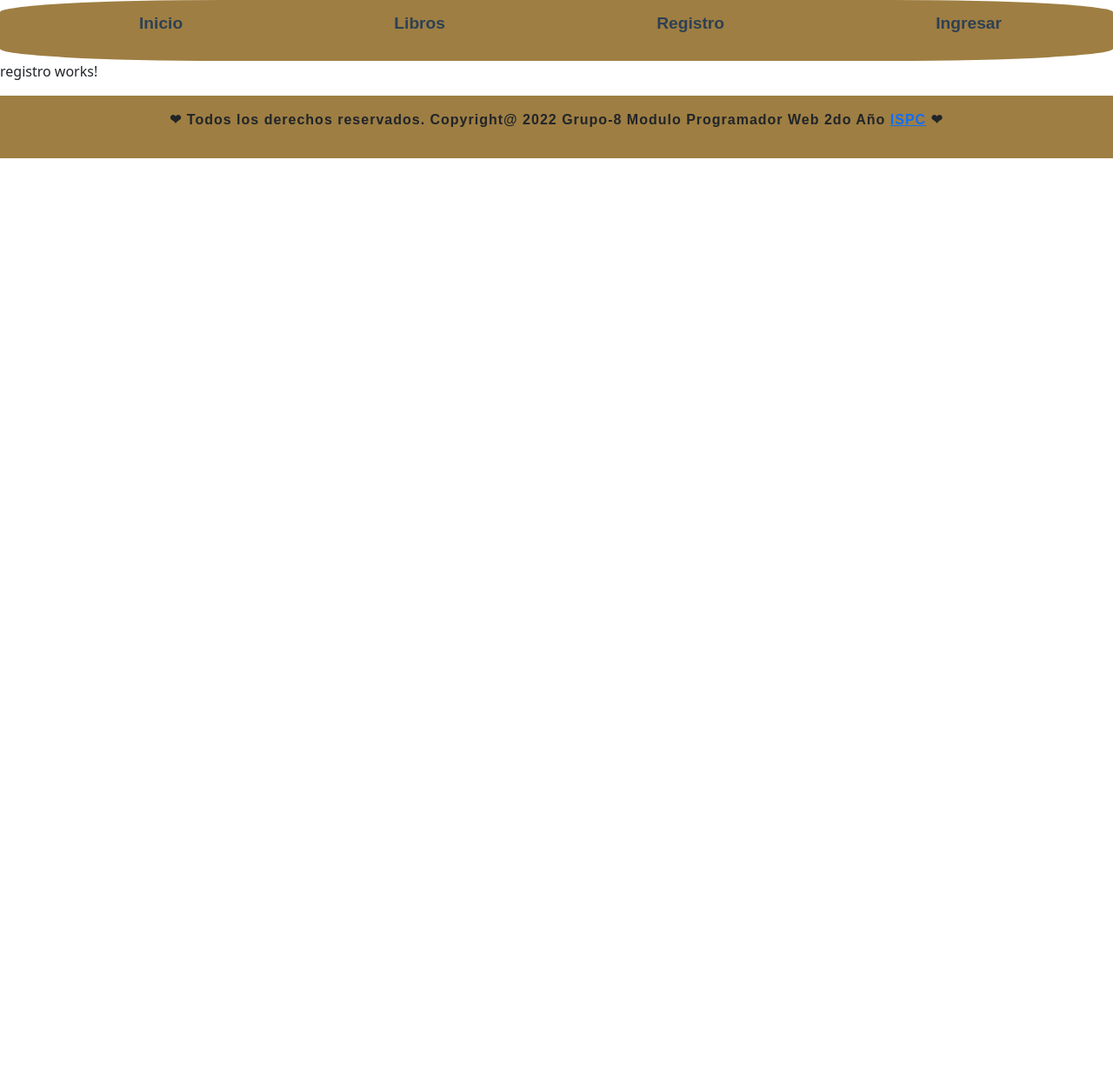
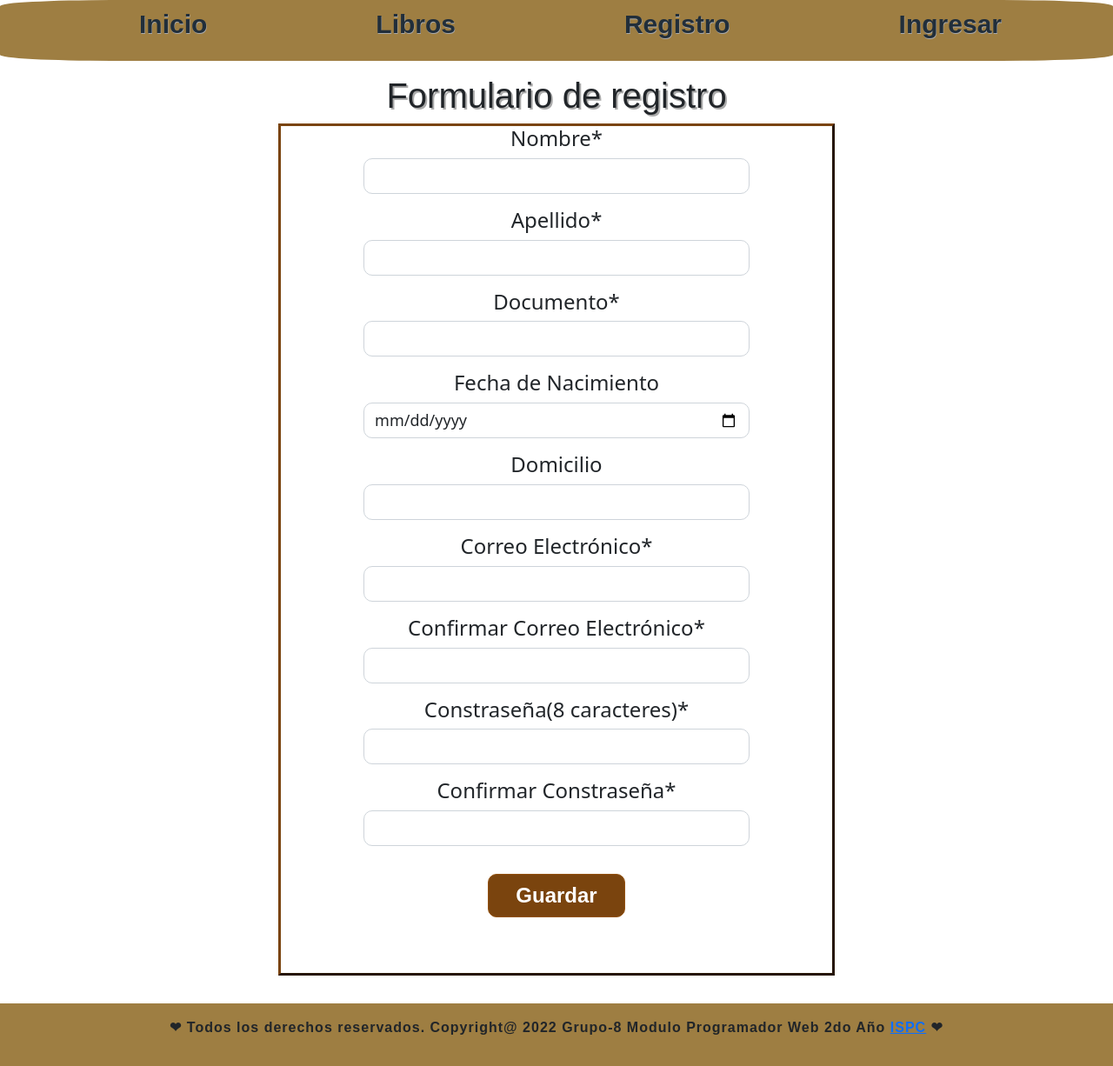
Before and after one commit to PaulVanHalen/ProyectoGDB, an Angular app in the folder Frontend/ProyectoGDB/: page /registro in a window 1280 px wide. Shown: the whole page at 87% size. Before the commit the page ends 800 px from the top, so only its background shows below. Built offline with nearby package versions, Linux system fonts and the light colour scheme.

Commit message:
Se agrega formulario de registro

```diff
--- a/Frontend/ProyectoGDB/src/app/layouts/header/header.component.css
+++ b/Frontend/ProyectoGDB/src/app/layouts/header/header.component.css
@@ -5,7 +5,7 @@ nav{
   justify-content: space-evenly;
   align-items: center;
   height: 70px;
-  border-radius: 20%;
+  border-radius: 10%;
 }
 
 ul{
@@ -21,16 +21,19 @@ li{
 }
 
 a{
-  color:#2E4053 ;
+  color:#212e3a ;
   font-family: 'Kanit', sans-serif;
-  font-size: larger;
+  font-size: 30px;
   font-weight: 600;
   text-decoration: none;
+  text-shadow: 0.5px 0.5px #ABABAB;
 }
 
 a:hover{
   color: rgb(218, 207, 190);
-  font-size: medium;
+  font-size: 30px;
+  font-weight: 600;
+  text-shadow: 0.5px 0.5px #5a5757;
 }
 
 @media (max-width:725px){
--- a/Frontend/ProyectoGDB/src/app/pages/ingresar/ingresar.component.html
+++ b/Frontend/ProyectoGDB/src/app/pages/ingresar/ingresar.component.html
@@ -13,6 +13,6 @@
     <div class="d-grid gap-2">
       <button class="btn btn-primary btn-lg" type="button">Ingresar</button>
     </div>
-    <p class="mt-3">No tenes una cuenta? <a href="registro">Registrarse</a></p>
+    <p class="mt-3">No tenes una cuenta? <a href="../registro/registro.component.html">Registrarse</a></p>
   </form>
 </div>
--- a/Frontend/ProyectoGDB/src/app/pages/inicio/inicio.component.html
+++ b/Frontend/ProyectoGDB/src/app/pages/inicio/inicio.component.html
@@ -1,9 +1,9 @@
 <main>
 
   <section>
-    <p class="texto">Bienvenidos a nuestra <strong>Biblioteca Virtual</strong>, donde podras consultar nuestro catalogo de Libros,
-      ademas vas a poder reservar cualquiera de nuestros Libros y tenerlo hasta un maximo de 15 dias.
-      No olvides ir a la seccion <strong>"Registro"</strong> y completar nuestro formulario, una vez llenado vas a poder disfrutar de nuestro servicio.
+    <p class="texto">Bienvenidos a nuestra <strong>Biblioteca Virtual</strong>, donde podrás consultar nuestro catálogo de Libros,
+      además vas a poder reservar cualquiera de nuestros Libros y tenerlo hasta un máximo de 15 días.
+      No olvides ir a la sección <strong>"Registro"</strong> y completar nuestro formulario, una vez llenado vas a poder disfrutar de nuestro servicio.
     </p>
   </section>
 
--- a/Frontend/ProyectoGDB/src/app/pages/pages.module.ts
+++ b/Frontend/ProyectoGDB/src/app/pages/pages.module.ts
@@ -4,6 +4,7 @@ import { InicioComponent } from './inicio/inicio.component';
 import { LibrosComponent } from './libros/libros.component';
 import { RegistroComponent } from './registro/registro.component';
 import { IngresarComponent } from './ingresar/ingresar.component';
+import { ReactiveFormsModule } from '@angular/forms';
 
 @NgModule({
   declarations: [
@@ -14,6 +15,7 @@ import { IngresarComponent } from './ingresar/ingresar.component';
   ],
   imports: [
     CommonModule,
+    ReactiveFormsModule
   ],
   exports:[
     InicioComponent,LibrosComponent
--- a/Frontend/ProyectoGDB/src/app/pages/registro/registro.component.css
+++ b/Frontend/ProyectoGDB/src/app/pages/registro/registro.component.css
@@ -0,0 +1,76 @@
+/*titulos formulario de registro de usuario*/
+
+h1{
+    font-family: 'Kanit', sans-serif;
+    margin-top: 1rem;
+    text-align: center;
+    text-shadow: 2px 2px #ABABAB;
+  }
+
+  h3{
+
+    font-family: 'Kanit', sans-serif;
+    text-align: center;
+    margin-top: 1rem;
+    margin-bottom: 1rem;
+ }
+ /*campos del formulario*/
+  p{
+    margin-top: 1rem;
+    font-size:medium;
+    font-family: 'Kanit', sans-serif;
+    text-align: 60%;
+    font-weight: 600;
+    width: 250%;
+    margin-left: 75%;
+  }
+
+  em{
+    background-color: #FFB366;
+  }
+
+  input {
+    font-size: large;
+    font-weight: 400;
+    width: 70%;
+    border-radius: 10px;
+    margin-left: 15%;
+    margin-top: 0.5rem;
+    margin-bottom: 1rem;
+  }
+
+  option{
+    text-align: center;
+    font-weight: 600;
+    width: 100%;
+  }
+
+  form{
+    border-style:outset;
+    border-color: #7a440e;
+    width: 50%;
+    margin-bottom: 2rem;
+    margin-left: 25%;
+    text-align: center;
+  }
+  /*Botones W and H con % hasta solucioar responsive*/
+  button{
+    background-color: #7a440e;
+    border-radius: 10px;
+    border-color: #945210;
+    border-width: 1px;
+    font-family: 'Kanit', sans-serif;
+    font-size: 150%;
+    font-weight: bold;
+    width: 25%;
+    height: 10%;
+    display: block;
+    margin: 0 auto;
+    margin-top: 2rem;
+    margin-bottom: 4rem;
+  }
+
+  button:hover{
+    background-color: rgb(206, 129, 36);
+    cursor: pointer;
+  }
--- a/Frontend/ProyectoGDB/src/app/pages/registro/registro.component.html
+++ b/Frontend/ProyectoGDB/src/app/pages/registro/registro.component.html
@@ -1,2 +1,107 @@
+<h1>Formulario de registro</h1>
 
-<p>registro works!</p>
+<form [formGroup]="RegistroForm" (ngSubmit)="onSubmit()" novalidate>
+
+    <h4>Nombre*</h4>
+    <input type="text" class="form-control" formControlName="nombre" id="nombre"
+    [ngClass]="{ 'is-invalid': submitted &&f['nombre'].errors }" >
+
+    <div *ngIf="submitted && f['nombre'].errors" class="invalid-feedback"
+    class="col-sm-3 text-danger">
+
+    <div *ngIf = "nombre?.errors?.['required']">
+        <p>Ingrese su nombre</p>
+    </div>
+    </div>
+
+    <h4>Apellido*</h4>
+    <input type="text" class="form-control" formControlName="apellido" id="apellido"
+    [ngClass]="{ 'is-invalid': submitted &&f['apellido'].errors }" >
+
+    <div *ngIf="submitted && f['apellido'].errors" class="invalid-feedback"
+     class="col-sm-3 text-danger">
+    <div *ngIf = "apellido?.errors?.['required']">
+    <p>Ingrese su apellido</p>
+    </div>
+    </div>
+
+    <h4>Documento*</h4>
+    <input type="number" class="form-control" formControlName="documento" id="documento"
+    [ngClass]="{ 'is-invalid': submitted &&f['apellido'].errors }" >
+
+    <div *ngIf="submitted && f['documento'].errors" class="invalid-feedback"
+     class="col-sm-3 text-danger">
+    <div *ngIf = "documento?.errors?.['required']">
+    <p>Ingrese su documento de identidad</p>
+    </div>
+    </div>
+
+    <h4>Fecha de Nacimiento</h4>
+    <input type="date" class="form-control" formControlName="fechaNacimiento" id="fechaNacimiento"
+    [ngClass]="{ 'is-invalid': submitted &&f['fechaNacimiento'].errors }" >
+
+    <div *ngIf="submitted && f['fechaNacimiento'].errors" class="invalid-feedback"
+     class="col-sm-3 text-danger">
+    <div *ngIf = "fechaNacimiento?.errors?.['required']">
+    <p>Ingrese su fecha de nacimiento</p>
+    </div>
+    </div>
+
+    <h4>Domicilio</h4>
+    <input type="text" class="form-control" formControlName="domicilio" id="domicilio"
+    [ngClass]="{ 'is-invalid': submitted &&f['domicilio'].errors }" >
+
+    <div *ngIf="submitted && f['domicilio'].errors" class="invalid-feedback"
+     class="col-sm-3 text-danger">
+    <div *ngIf = "domicilio?.errors?.['required']">
+    <p>Ingrese su domicilio</p>
+    </div>
+    </div>
+
+    <h4>Correo Electrónico*</h4>
+    <input type="email" class="form-control" formControlName="email" id="email"
+    [ngClass]="{ 'is-invalid': submitted &&f['email'].errors }" >
+
+    <div *ngIf="submitted && f['email'].errors" class="invalid-feedback"
+     class="col-sm-3 text-danger">
+    <div *ngIf = "email?.errors?.['required']">
+    <p>Ingrese su correo electrónico</p>
+    </div>
+    </div>
+
+    <h4>Confirmar Correo Electrónico*</h4>
+    <input type="email" class="form-control" formControlName="confirmarEmail" id="email"
+    [ngClass]="{ 'is-invalid': submitted &&f['confirmarEmail'].errors }" >
+
+    <div *ngIf="submitted && f['confirmarEmail'].errors" class="invalid-feedback"
+     class="col-sm-3 text-danger">
+    <div *ngIf = "confirmarEmail?.errors?.['required']">
+    <p>El correo electrónico no coincide con el ingresado</p>
+    </div>
+    </div>
+
+    <h4>Constraseña(8 caracteres)*</h4>
+    <input type="password" class="form-control" formControlName="password" id="password"
+    [ngClass]="{ 'is-invalid': submitted &&f['password'].errors }" >
+
+    <div *ngIf="submitted && f['password'].errors" class="invalid-feedback"
+     class="col-sm-3 text-danger">
+    <div *ngIf = "password?.errors?.['required']">
+    <p>Ingrese una contraseña válida</p>
+    </div>
+    </div>
+
+    <h4>Confirmar Constraseña*</h4>
+    <input type="password" class="form-control" formControlName="confirmarPassword" id="confirmarPassword"
+    [ngClass]="{ 'is-invalid': submitted &&f['confirmarPassword'].errors }" >
+
+    <div *ngIf="submitted && f['confirmarPassword'].errors" class="invalid-feedback"
+     class="col-sm-3 text-danger">
+    <div *ngIf = "confirmarPassword?.errors?.['required']">
+    <p>La contraseña no coincide con la ingresada</p>
+    </div>
+    </div>
+
+    <button type="submit" class="btn btn-success btn-block">Guardar</button>
+
+    </form>
--- a/Frontend/ProyectoGDB/src/app/pages/registro/registro.component.ts
+++ b/Frontend/ProyectoGDB/src/app/pages/registro/registro.component.ts
@@ -1,4 +1,5 @@
 import { Component, OnInit } from '@angular/core';
+import {ReactiveFormsModule, FormBuilder, FormGroup, Validators} from '@angular/forms';
 
 @Component({
   selector: 'app-registro',
@@ -7,9 +8,82 @@ import { Component, OnInit } from '@angular/core';
 })
 export class RegistroComponent implements OnInit {
 
-  constructor() { }
-
-  ngOnInit(): void {
+  RegistroForm!: FormGroup;
+  submitted = false;
+  constructor(private fb: FormBuilder) {
+    this.createForm();
   }
 
+  createForm() {
+    this.RegistroForm = this.fb.group({
+                        nombre:            ['',  [Validators.required]],
+                        apellido:          ['',  [Validators.required]],
+                        documento:         ['',  [Validators.required]],
+                        fechaNacimiento:   ['',  [Validators.nullValidator]],
+                        domicilio:         ['',  [Validators.maxLength(200)]],
+                        telefono:          ['',  [Validators.maxLength(10)]],
+                        email:             ['',  [Validators.required, Validators.email]],
+                        confirmarEmail:    ['',  [Validators.required, Validators.email]],
+                        password:          ['',  [Validators.required, Validators.maxLength(8)]],
+                        confirmarPassword: ['',  [Validators.required, Validators.maxLength(8)]]
+
+      });
+
+    this.RegistroForm.controls["nombre"].valueChanges.subscribe(data => {
+        console.log(data);
+                  });
+    this.RegistroForm.controls["apellido"].valueChanges.subscribe(data => {
+                    console.log(data);
+                  });
+    this.RegistroForm.controls["documento"].valueChanges.subscribe(data => {
+                    console.log(data);
+                  });
+    this.RegistroForm.controls["fechaNacimiento"].valueChanges.subscribe(data => {
+                    console.log(data);
+                  });
+    this.RegistroForm.controls["domicilio"].valueChanges.subscribe(data => {
+                    console.log(data);
+                  });
+    this.RegistroForm.controls["telefono"].valueChanges.subscribe(data => {
+                    console.log(data);
+                  });
+    this.RegistroForm.controls["email"].valueChanges.subscribe(data => {
+                    console.log(data);
+                  });
+    this.RegistroForm.controls["confirmarEmail"].valueChanges.subscribe(data => {
+                    console.log(data);
+                  });
+    this.RegistroForm.controls["password"].valueChanges.subscribe(data => {
+                    console.log(data);
+                  });
+    this.RegistroForm.controls["confirmarPassword"].valueChanges.subscribe(data => {
+                    console.log(data);
+                  });
+    }
+
+    onSubmit() {
+      this.submitted = true;
+       if (this.RegistroForm.invalid) {
+        return;
+        }
+          }
+
+  get nombre() { return this.RegistroForm.get('nombre') }
+  get apellido() { return this.RegistroForm.get('apellido') }
+  get documento() { return this.RegistroForm.get('documento') }
+  get fechaNacimiento() { return this.RegistroForm.get('fechaNacimiento') }
+  get domicilio() { return this.RegistroForm.get('domicilio') }
+  get telefono() { return this.RegistroForm.get('telefono') }
+  get email() { return this.RegistroForm.get('email') }
+  get confirmarEmail() { return this.RegistroForm.get('confirmarEmail') }
+  get password() { return this.RegistroForm.get('password') }
+  get confirmarPassword() { return this.RegistroForm.get('confirmarPassword') }
+  get f() {return this.RegistroForm.controls; }
+
+  ngOnInit() {}
+
+
+
+
+
 }
```
